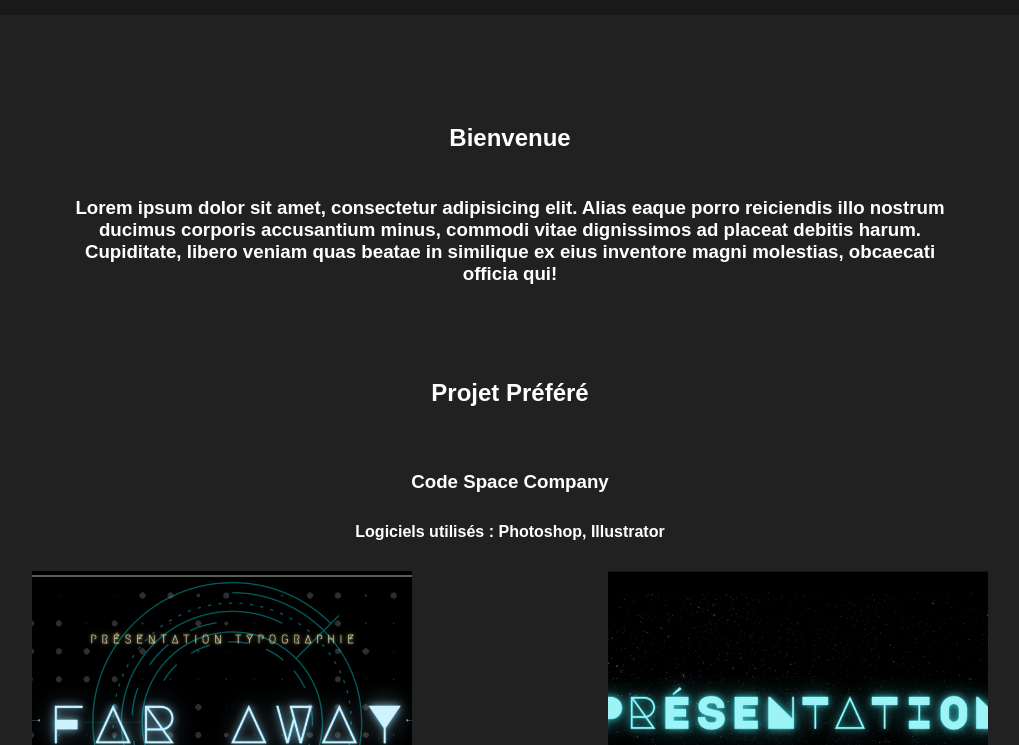
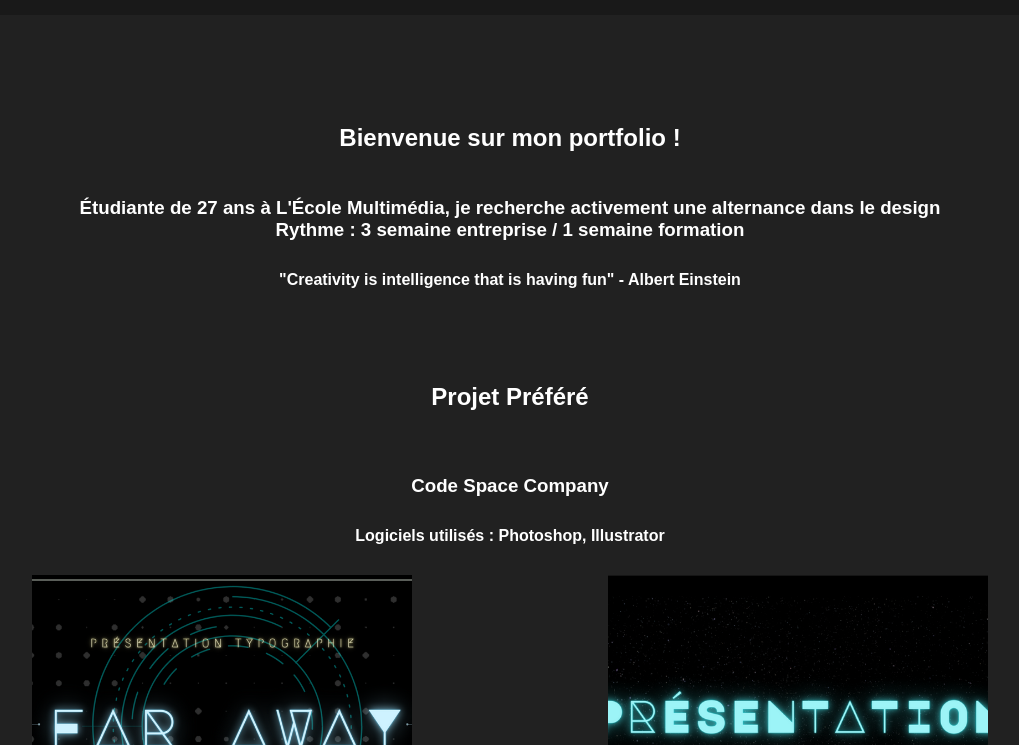
Before and after one commit to Niiins/my-portfolio, a website: page index.html in a window 1280 px wide. Shown: the part 55-800 px from the top of the page, without its empty margins (130-1149 px from the left). Drawn offline with Linux system fonts and the light colour scheme.

Commit message:
better intro

```diff
--- a/index.html
+++ b/index.html
@@ -15,8 +15,9 @@
         <main>
             <section class="presentation">
                 <div class="pres-text">
-                    <h2>Bienvenue</h2>
-                    <h3>Lorem ipsum dolor sit amet, consectetur adipisicing elit. Alias eaque porro reiciendis illo nostrum ducimus corporis accusantium minus, commodi vitae dignissimos ad placeat debitis harum. Cupiditate, libero veniam quas beatae in similique ex eius inventore magni molestias, obcaecati officia qui!</h3>
+                    <h2>Bienvenue sur mon portfolio !</h2>
+                    <h3>Étudiante de 27 ans à L'École Multimédia, je recherche activement une alternance dans le design<br>Rythme : 3 semaine entreprise / 1 semaine formation</h3>
+                    <h4>"Creativity is intelligence that is having fun" - Albert Einstein</h4>
                 </div>
             </section>
             <section class="best-project">
--- a/style.css
+++ b/style.css
@@ -45,7 +45,7 @@
     margin-bottom: 30px;
 }
 
-h2, h3{
+h2, h3, h4{
     text-align: center;
 }
 
```
